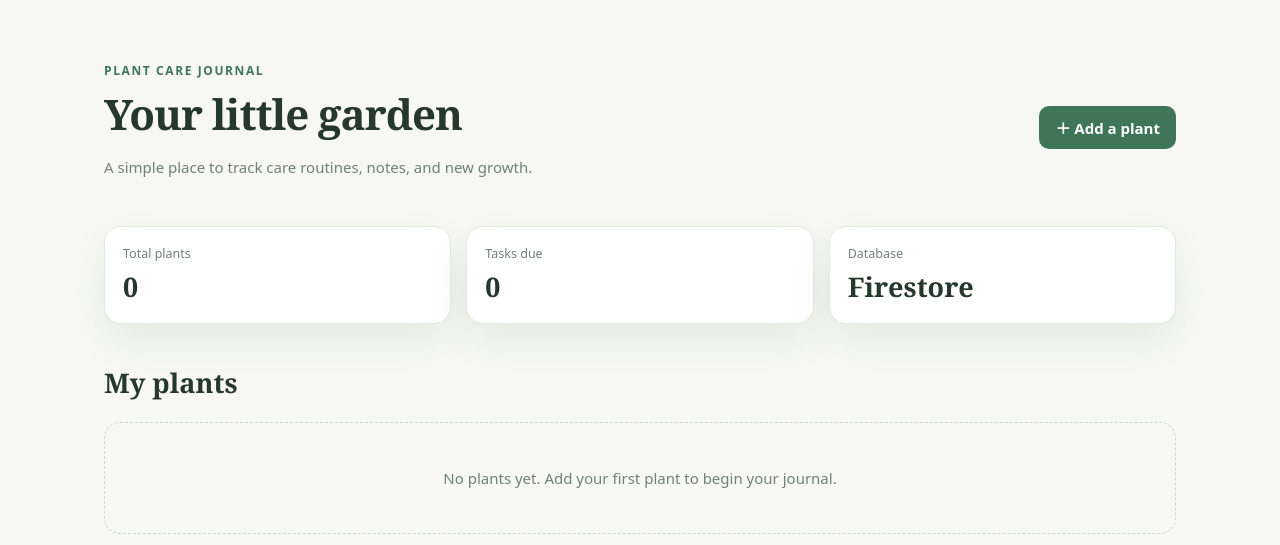
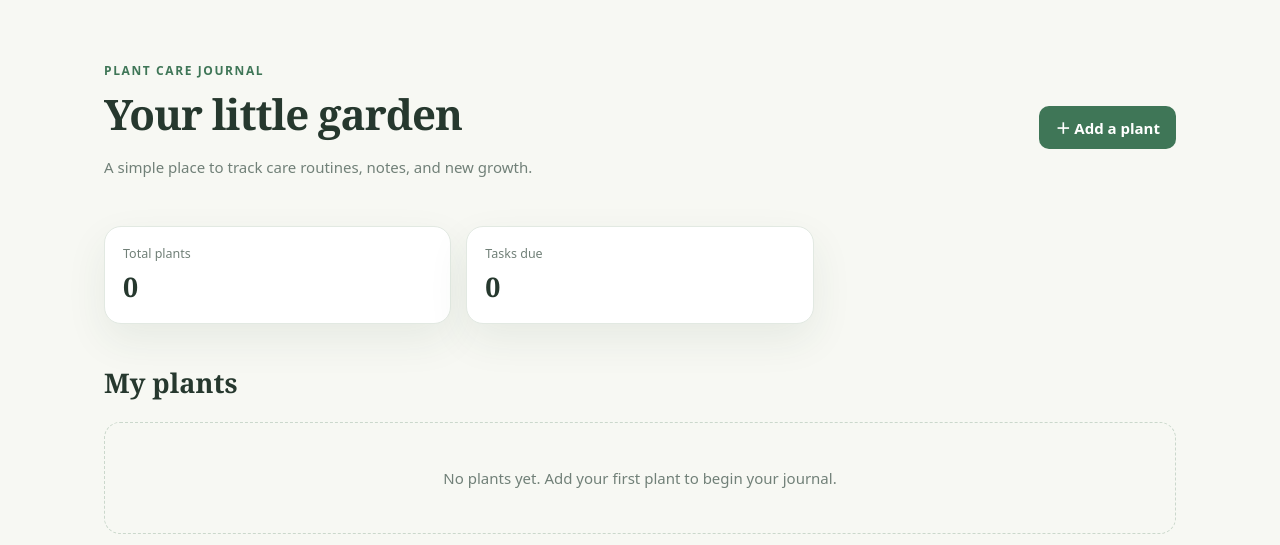
Before and after one commit to DreamsDoComeTrue/plant-care-journal, a Flask app: page / in a window 1280 px wide. Shown: the part 74-619 px from the top of the page. Run offline with Flask 3, Linux system fonts and the light colour scheme; data that the repository does not hold is empty.

Commit message:
remove database widget

```diff
--- a/templates/index.html
+++ b/templates/index.html
@@ -1,6 +1,6 @@
 {% extends 'base.html' %}{% block content %}
 <section class="hero"><div><div class="eyebrow">Plant care journal</div><h1>Your little garden</h1><p>A simple place to track care routines, notes, and new growth.</p></div><a class="button" href="{{ url_for('add_plant') }}">＋ Add a plant</a></section>
-<section class="stats"><div><small>Total plants</small><strong>{{ plants|length }}</strong></div><div><small>Tasks due</small><strong>{{ due_count }}</strong></div><div><small>Database</small><strong>Firestore</strong></div></section>
+<section class="stats"><div><small>Total plants</small><strong>{{ plants|length }}</strong></div><div><small>Tasks due</small><strong>{{ due_count }}</strong></div></section>
 <div class="section-head"><h2>My plants</h2></div>
 {% if plants %}<div class="grid">{% for plant in plants %}<article class="card"><div class="plant-image placeholder">🌿</div><div class="card-body"><div class="card-title"><div><h3>{{ plant.name }}</h3><p>{{ plant.species or 'Unknown species' }}</p></div><span class="badge {% if plant.tasks|selectattr('due')|list %}due{% else %}ok{% endif %}">{% set due = plant.tasks|selectattr('due')|list|length %}{{ due }} due</span></div><p class="muted">{{ plant.light }} · {{ plant.tasks|length }} recurring task(s)</p><a class="button secondary full" href="{{ url_for('plant_detail', plant_id=plant.id) }}">View journal</a></div></article>{% endfor %}</div>{% else %}<div class="empty">No plants yet. Add your first plant to begin your journal.</div>{% endif %}
 {% endblock %}
```
